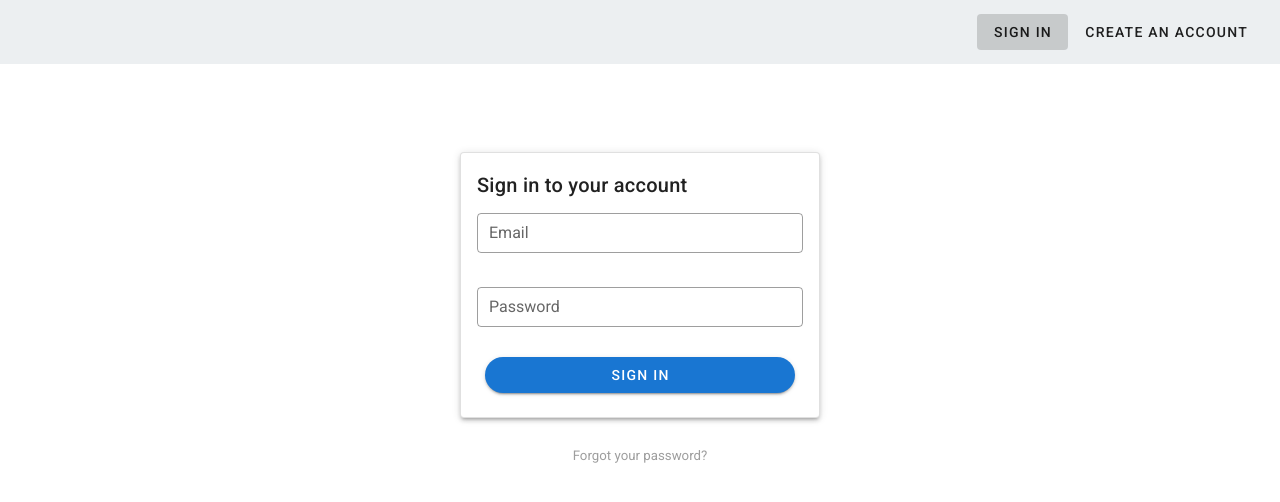
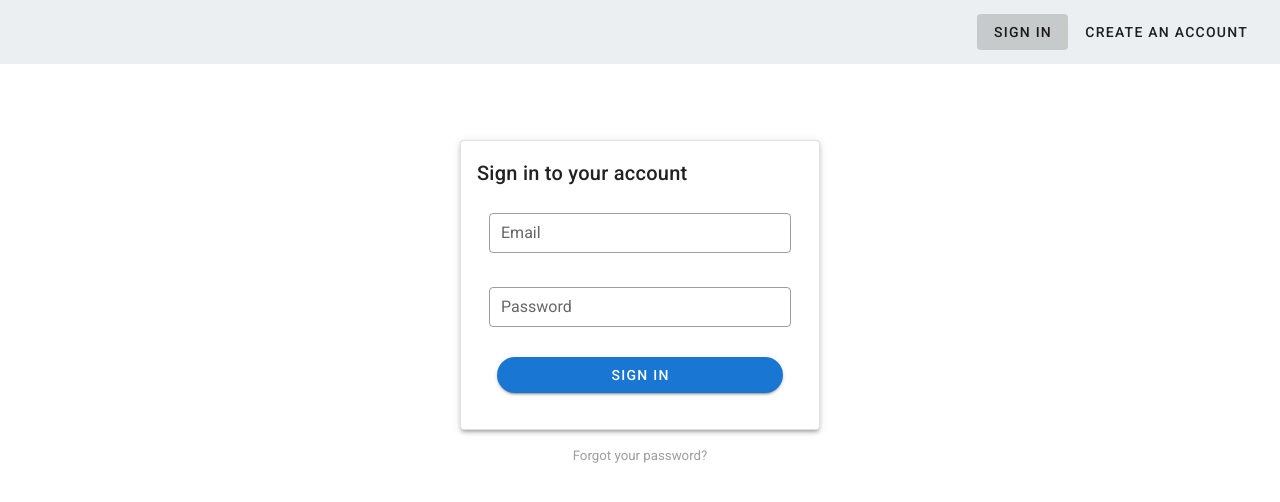
Before and after one commit to laquikenneth/vli-payroll-frontend, a Vue app: page /auth/signin in a window 1280 px wide. Shown: the top 502 px of the page. Built offline with nearby package versions, Linux system fonts and the light colour scheme.

Commit message:
Create signin functionality

```diff
--- a/src/components/Authentication/Signin.vue
+++ b/src/components/Authentication/Signin.vue
@@ -1,8 +1,6 @@
 <template>
 
   <div>
-
-    <v-container>
 
       <v-card
         class="mx-auto mt-16"
@@ -16,19 +14,27 @@
 
           <v-card-text>
 
-            <v-form @submit.prevent="login" id="login" class="mt-n4">
+            <v-container>
+
+              <v-form
+                class="mt-n4"
+                ref="form"
+                v-model="formHasErrors"
+                lazy-validation
+              >
 
                 <!-- email field -->
                 <v-row class="mt-n4">
                   <v-col>
 
                     <v-text-field
-                    v-model="email"
+                      v-model="form.email"
                       :rules="rules.email"
                       dense
                       label="Email"
                       outlined
                       required
+                      :readonly="readonly"
                     />
 
                   </v-col>
@@ -41,14 +47,15 @@
                   <v-col>
 
                     <v-text-field
-                    v-model="password"
-                    id="password"
+                      v-model="form.password"
                       type="password"
                       dense
                       label="Password"
                       :rules="rules.password"
                       required
                       outlined
+                      @keydown.enter="login"
+                      :readonly="readonly"
                     />
 
                   </v-col>
@@ -58,17 +65,19 @@
                 <!-- login button -->
 
                 <v-card-actions>
+
                   <v-row class="mt-n4">
 
                     <v-col>
 
                       <v-btn
-                      type="submit"
+                          @click="submit"
+                          block
+                          medium
+                          rounded
                           color="primary"
+                          :disabled="!formHasErrors || btn_disabled"
                           form="login"
-                      btn_disabled
-                      block
-                      rounded
                       >
 
                         Sign in
@@ -83,54 +92,58 @@
 
               </v-form>
 
+            </v-container>
+
           </v-card-text>
 
       </v-card>
-
-    </v-container>
 
   </div>
 
 </template>
 <script>
+
 export default {
   name: 'Email',
   data () {
     return {
-      email: '',
-      password: '',
       rules: {
         required: value => !!value || 'Required.',
         email: [
           value => !!value || 'Email is required',
-          value => /.+@.+\..+/.test(value) || 'E-mail must be valid'
+          value => /.+@.+\..+/.test(value) || 'E-mailmust be valid'
         ],
         password: [
           value => !!value || 'Password is required'
         ]
 
       },
+      btn_disabled: false,
+      formHasErrors: false,
+      readonly: false,
       loading: false,
-      btn_disabled: false
+      form: {
+        email: '',
+        password: ''
+      }
     }
   },
+  methods: {
     submit () {
-    this.validate() ? this.save() : this.validate()
+      this.$refs.form.validate() ? this.login() : this.$refs.form.validate()
     },
-  save () {
+    login () {
       this.loading = true
       this.btn_disabled = true
-    // axios.post('/appointment/create', this.form)
-      .then(response => {
+      this.$store.dispatch('systemToken', {
+        email: this.form.email,
+        password: this.form.password
+      })
+        .then(() => {
           this.loading = false
-        this.snackbar = true
-        this.reset()
-        response.status === 200 ? this.btn_disabled = false : this.btn_disabled = true
-      })
-      .catch(e => {
-        const backendErrors = e.response.data.errors
-        this.errors.push(backendErrors)
+          this.readonly = true
         })
     }
   }
+}
 </script>
```
Lines whose indentation alone changed are shown as unchanged.
